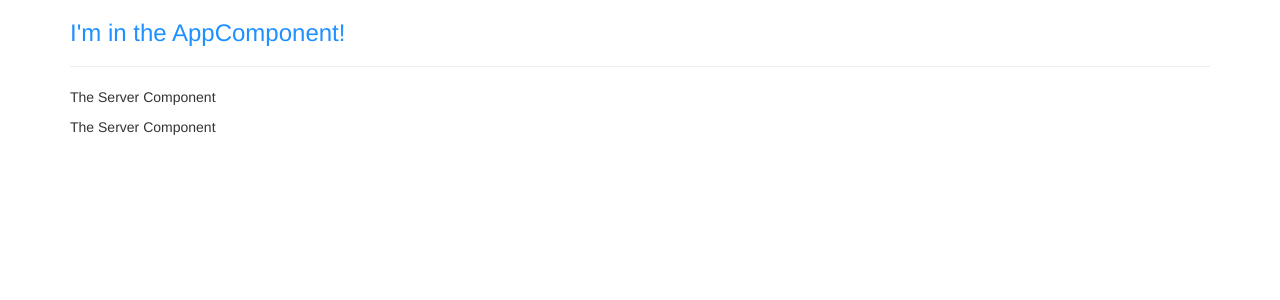
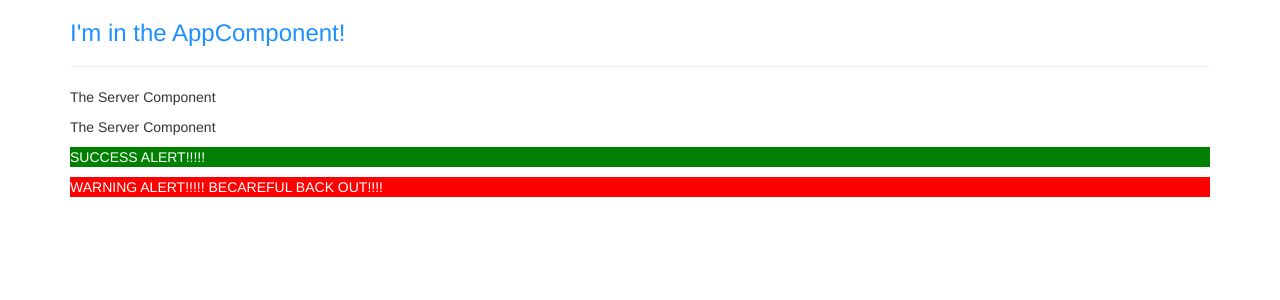
Before and after one commit to Hyperchucks/my-first-appv1, an Angular app: page / in a window 1280 px wide. Shown: the top 300 px of the page. Built offline with nearby package versions, Linux system fonts and the light colour scheme.

Commit message:
Component Creation Assignment
Create two new components: WarningAlert & SuccessAlert. Provide output beneath each other in the AppComponent. Style the Components appropiately with red and green background and color text.

```diff
--- /dev/null
+++ b/src/app/WarningAlert/warningalert.component.css
@@ -0,0 +1,4 @@
+p {
+    background-color: red;
+    color: white;
+}
--- /dev/null
+++ b/src/app/WarningAlert/warningalert.component.html
@@ -0,0 +1,3 @@
+<p>
+    WARNING ALERT!!!!! BECAREFUL BACK OUT!!!!
+  </p>
--- /dev/null
+++ b/src/app/WarningAlert/warningalert.component.ts
@@ -0,0 +1,15 @@
+import { Component, OnInit } from '@angular/core';
+
+@Component({
+  selector: 'app-WarningAlert',
+  templateUrl: './warningalert.component.html',
+  styleUrls: ['./warningalert.component.css']
+})
+export class WarningAlertComponent implements OnInit {
+
+  constructor() { }
+
+  ngOnInit() {
+  }
+
+}
--- a/src/app/app.component.html
+++ b/src/app/app.component.html
@@ -4,6 +4,8 @@
             <h3>I'm in the AppComponent!</h3>
             <hr>
             <app-servers></app-servers>
+            <app-success-alert></app-success-alert>
+            <app-WarningAlert></app-WarningAlert>
             <!-- <div app-servers></div> -->
             <!-- <div class="app-servers"></div> -->
 
--- a/src/app/servers/servers.component.ts
+++ b/src/app/servers/servers.component.ts
@@ -4,8 +4,8 @@ import { Component, OnInit } from '@angular/core';
  // selector: '[app-servers]',
  //selector: '.app-servers',
  selector: 'app-servers',
-  template: '<app-server></app-server><app-server></app-server>',
-  styleUrls: ['./servers.component.css']
+ template: '<app-server></app-server><app-server></app-server>',
+ styleUrls: ['./servers.component.css']
 })
 export class ServersComponent implements OnInit {
 
--- /dev/null
+++ b/src/app/success-alert/success-alert.component.css
@@ -0,0 +1,4 @@
+p {
+    background-color: green;
+    color: white;
+}
--- /dev/null
+++ b/src/app/success-alert/success-alert.component.html
@@ -0,0 +1,3 @@
+<p>
+  SUCCESS ALERT!!!!!
+</p>
--- /dev/null
+++ b/src/app/success-alert/success-alert.component.ts
@@ -0,0 +1,15 @@
+import { Component, OnInit } from '@angular/core';
+
+@Component({
+  selector: 'app-success-alert',
+  templateUrl: './success-alert.component.html',
+  styleUrls: ['./success-alert.component.css']
+})
+export class SuccessAlertComponent implements OnInit {
+
+  constructor() { }
+
+  ngOnInit() {
+  }
+
+}
```
Also changed, not shown: src/app/app.module.ts (+7 -3 lines).
